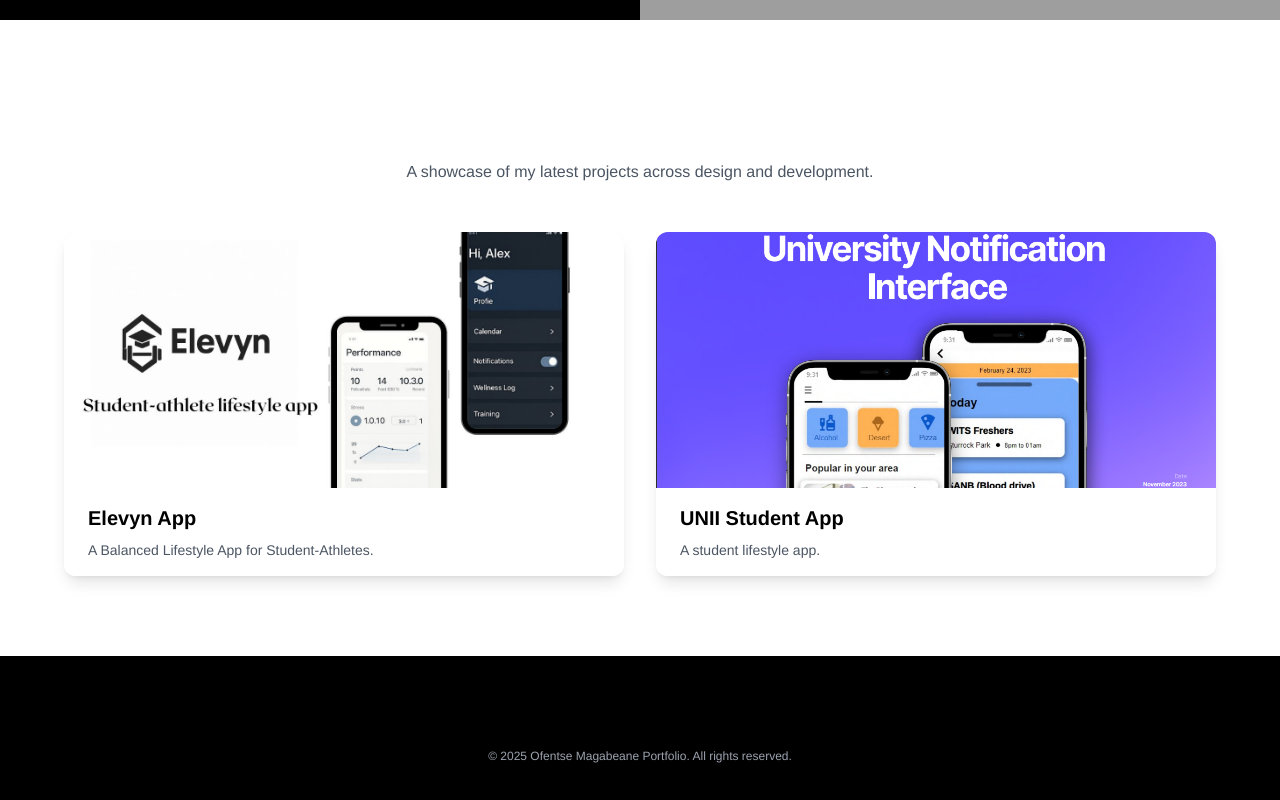
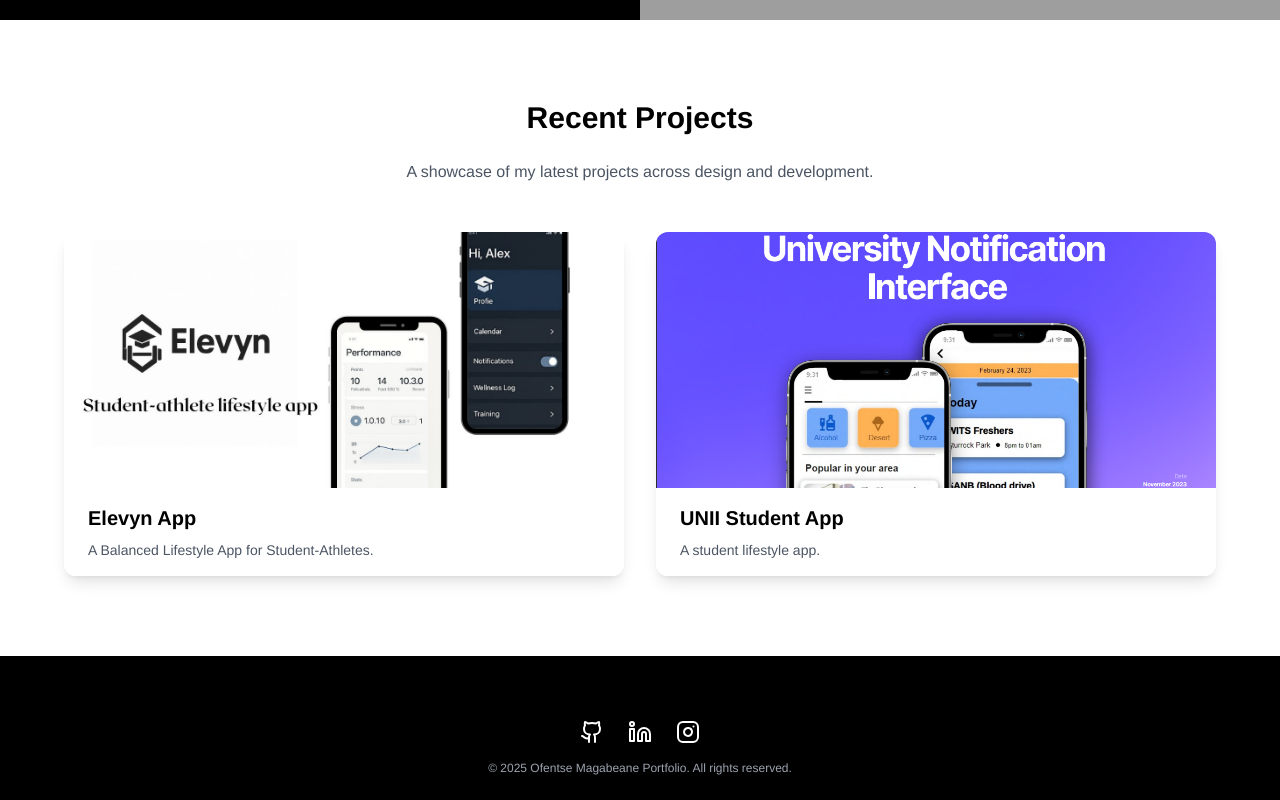
Before and after one commit to codedbyfefe/OMagabeane-Portfolio, a React (Create React App) app: page / in a window 1280 px wide. Shown: the part 860-1660 px from the top of the page. Built offline with nearby package versions, Linux system fonts and the light colour scheme; grey boxes are pictures that could not be loaded.

Commit message:
fixing the design for the footer(UI)

```diff
--- a/src/components/Footer.js
+++ b/src/components/Footer.js
@@ -2,35 +2,41 @@
 
 function Footer() {
   return (
-    <footer className="mt-10 py-4 text-center text-sm bg-grey text-gray-400">
-      <div className="flex justify-center space-x-6 mb-3">
+    <footer className="mt-10 py-6 bg-black text-white">
+      <div className="max-w-7xl mx-auto text-center px-4">
+        {/* Social Links */}
+        <div className="flex justify-center space-x-6 mb-4">
           <a
             href="https://github.com/codedbyfefe"
             target="_blank"
             rel="noopener noreferrer"
-          className="hover:text-white transition-colors duration-200"
+            className="hover:text-pink-400 transition-colors duration-200"
           >
-          <Github className="w-6 h-6" />
+            <Github className="w-6 h-6 text-white" />
           </a>
           <a
             href="https://linkedin.com/in/ofentse-magabeane"
             target="_blank"
             rel="noopener noreferrer"
-          className="hover:text-white transition-colors duration-200"
+            className="hover:text-pink-400 transition-colors duration-200"
           >
-          <Linkedin className="w-6 h-6" />
+            <Linkedin className="w-6 h-6 text-white" />
           </a>
           <a
             href="https://instagram.com/yourusername"
             target="_blank"
             rel="noopener noreferrer"
-          className="hover:text-white transition-colors duration-200"
+            className="hover:text-pink-400 transition-colors duration-200"
           >
-          <Instagram className="w-6 h-6" />
+            <Instagram className="w-6 h-6 text-white" />
           </a>
         </div>
 
-      <p className="text-xs">© 2025 Ofentse Magabeane Portfolio. All rights reserved.</p>
+        {/* Copyright */}
+        <p className="text-xs text-gray-400">
+          © 2025 Ofentse Magabeane Portfolio. All rights reserved.
+        </p>
+      </div>
     </footer>
   );
 }
--- a/src/index.css
+++ b/src/index.css
@@ -4,7 +4,7 @@
 
 body {
   margin: 0;
-  @apply font-sans bg-black text-white;
+  @apply font-sans bg-black text-black;
 }
 
 a {
```
Lines whose indentation alone changed are shown as unchanged.
